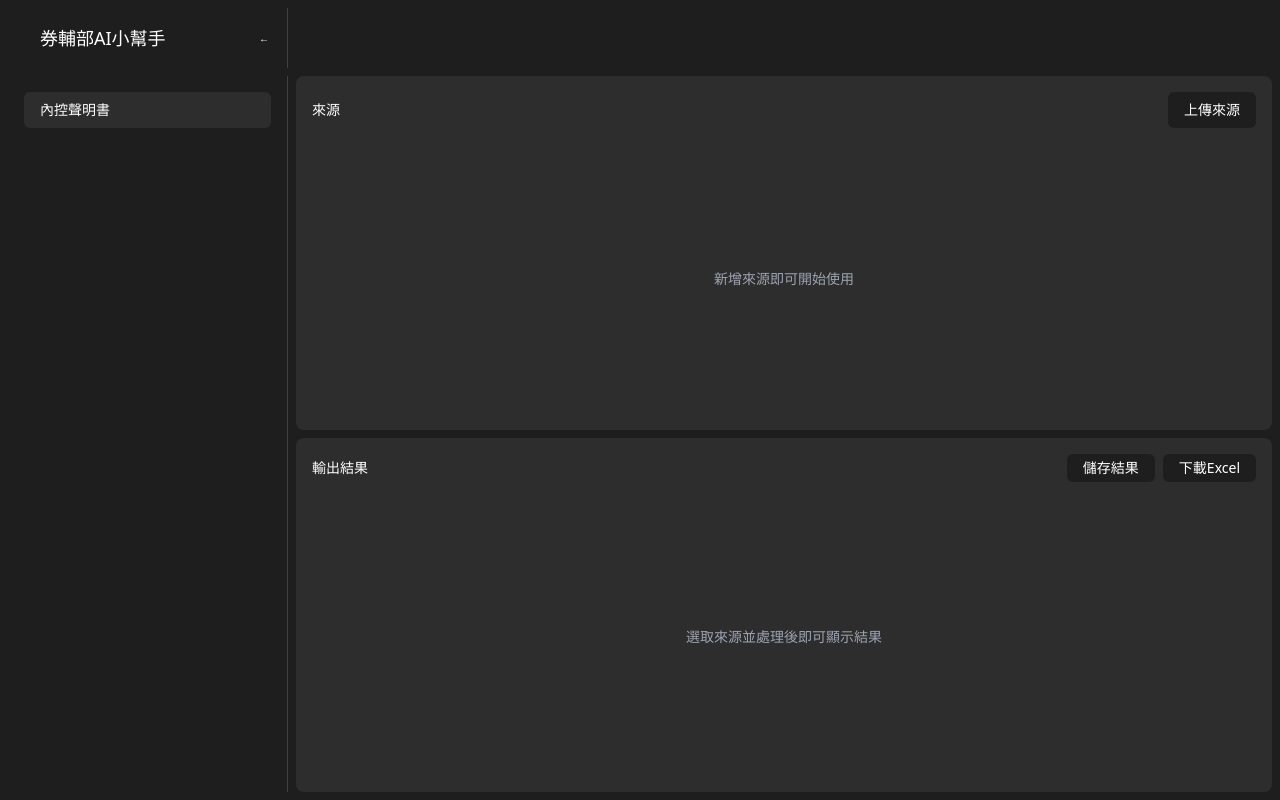
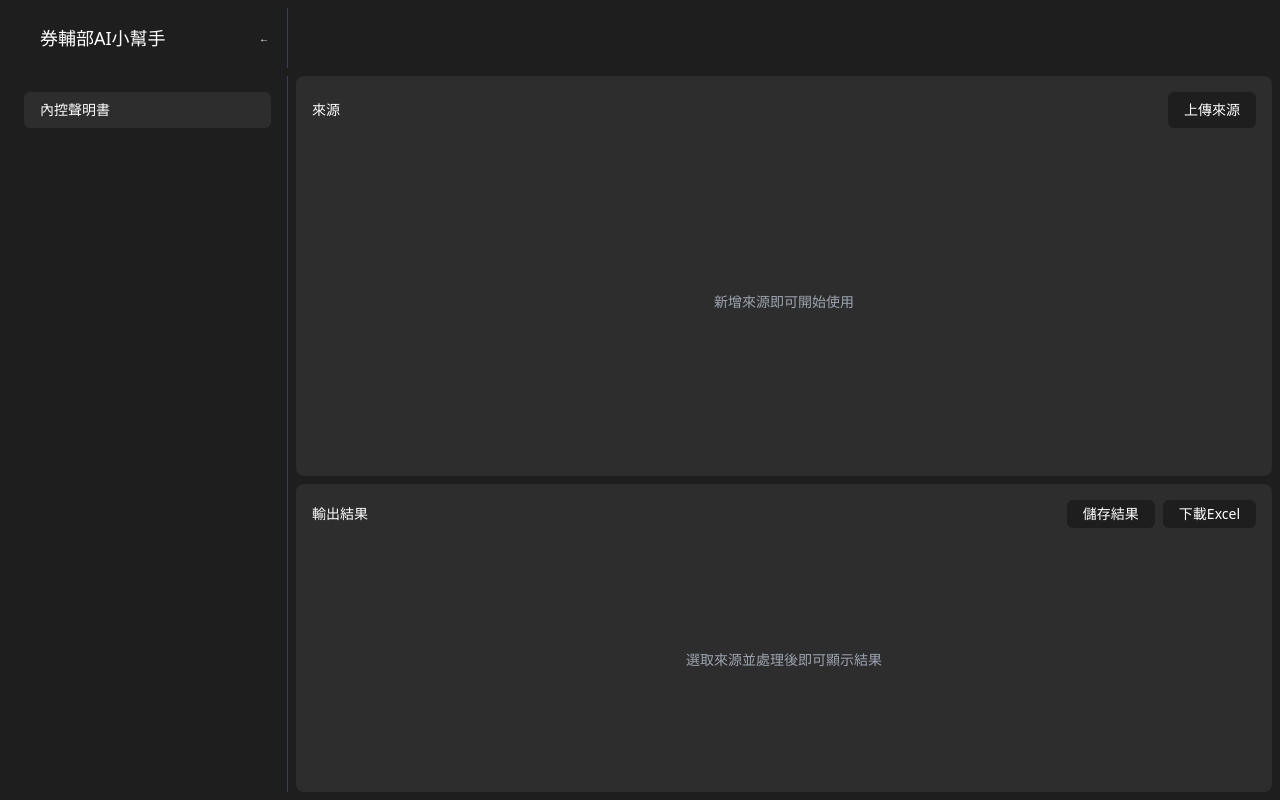
Before and after one commit to enchisu0520/nextjs-internal-control-pdf-helper, a Next.js app: page / in a window 1280 px wide. Built offline with nearby package versions, Linux system fonts and the light colour scheme.

Commit message:
set upper panel height fixed

```diff
--- a/app/page.tsx
+++ b/app/page.tsx
@@ -265,7 +265,7 @@ export default function Home() {
         {/* Right Section - Stacked Panels */}
         <div className="flex-1 flex flex-col gap-2">
           {/* Middle Panel - Chat */}
-          <div className="h-1/2 bg-[#2d2d2d] rounded-lg p-4 flex flex-col">
+          <div className="h-[400px] bg-[#2d2d2d] rounded-lg p-4 flex flex-col">
             <div className="flex items-center justify-between mb-4">
               <h3 className="text-sm">來源</h3>
               <label
@@ -343,7 +343,7 @@ export default function Home() {
           </div>
 
           {/* Bottom Panel - Studio */}
-          <div className="h-1/2 bg-[#2d2d2d] rounded-lg p-4 flex flex-col">
+          <div className="flex-1 bg-[#2d2d2d] rounded-lg p-4 flex flex-col">
             <div>
               <h3 className="text-sm mb-4 flex items-center justify-between">
                 輸出結果
```
